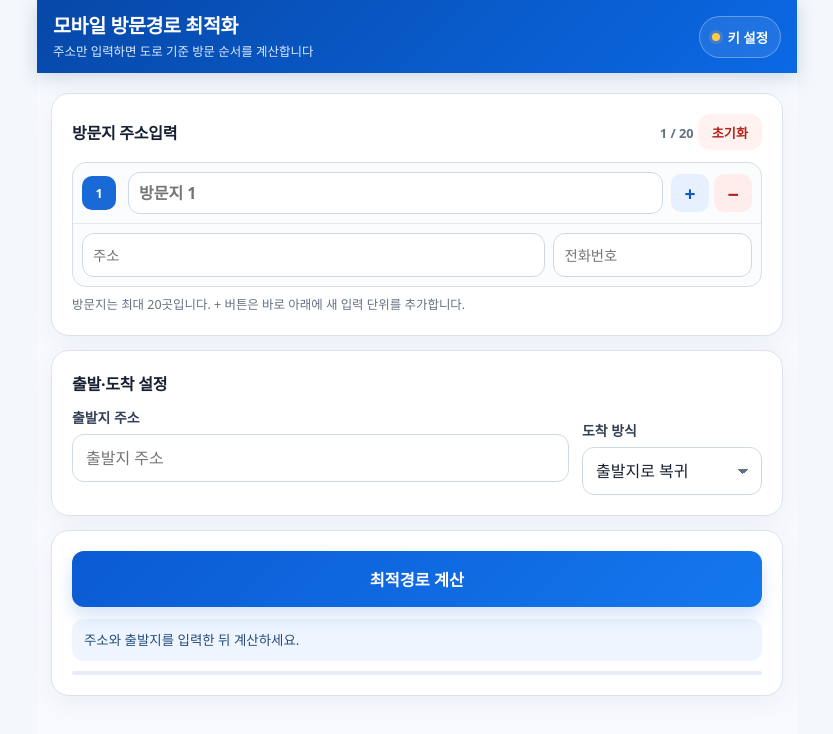
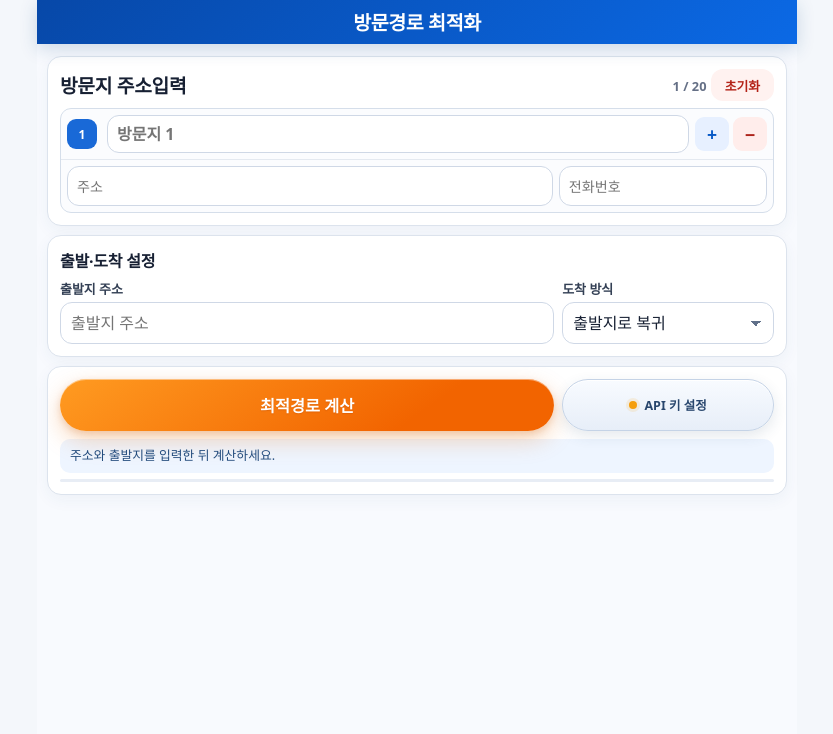
Before and after one commit to KGS777/s, a plain HTML site: page index.html in a window 1280 px wide. Shown: the whole page, without its empty margins (223-1056 px from the left). Drawn offline with nearby package versions, Linux system fonts and the light colour scheme.

Commit message:
Update index.html
디자인 개선

```diff
--- a/index.html
+++ b/index.html
@@ -27,53 +27,56 @@
     button{touch-action:manipulation}
     .app{width:min(100%,760px);min-height:100vh;margin:0 auto;background:#f8fafe}
     .topbar{
-      position:sticky;top:0;z-index:1000;display:flex;align-items:center;justify-content:space-between;
-      gap:12px;padding:14px max(16px,env(safe-area-inset-right)) 13px max(16px,env(safe-area-inset-left));
+      position:sticky;top:0;z-index:1000;display:flex;align-items:center;justify-content:center;
+      padding:11px max(14px,env(safe-area-inset-right)) 10px max(14px,env(safe-area-inset-left));
       color:#fff;background:linear-gradient(135deg,#0748a8,#0b69e5);box-shadow:0 5px 18px #16488130;
     }
-    .brand{min-width:0}
-    .brand h1{margin:0;font-size:1.13rem;line-height:1.25;letter-spacing:-.02em}
-    .brand p{margin:4px 0 0;font-size:.78rem;color:#dbeaff;white-space:nowrap;overflow:hidden;text-overflow:ellipsis}
-    .key-button{display:flex;align-items:center;gap:7px;min-height:42px;border:1px solid #ffffff50;border-radius:999px;padding:0 12px;color:#fff;background:#ffffff16;font-size:.84rem;font-weight:700}
+    .brand h1{margin:0;font-size:1.16rem;line-height:1.2;letter-spacing:-.02em}
     .key-dot{width:8px;height:8px;border-radius:50%;background:#ffca4b;box-shadow:0 0 0 3px #ffca4b28}
     .key-dot.ready{background:#6ce9a6;box-shadow:0 0 0 3px #6ce9a628}
-    main{padding:16px max(14px,env(safe-area-inset-right)) calc(36px + env(safe-area-inset-bottom)) max(14px,env(safe-area-inset-left))}
-    .card{margin-bottom:14px;border:1px solid var(--line);border-radius:18px;background:var(--surface);box-shadow:0 8px 26px #294a7510;overflow:hidden}
-    .card-body{padding:17px}
-    .section-head{display:flex;align-items:center;justify-content:space-between;gap:12px;margin-bottom:12px}
+    main{padding:10px max(10px,env(safe-area-inset-right)) calc(24px + env(safe-area-inset-bottom)) max(10px,env(safe-area-inset-left))}
+    .card{margin-bottom:9px;border:1px solid var(--line);border-radius:14px;background:var(--surface);box-shadow:0 5px 16px #294a750d;overflow:hidden}
+    .card-body{padding:12px}
+    .section-head{display:flex;align-items:center;justify-content:space-between;gap:8px;margin-bottom:7px}
     .section-head h2{margin:0;font-size:1rem;letter-spacing:-.015em}
+    .visit-card .section-head h2{font-size:1.2rem}
     .count{font-size:.8rem;color:var(--muted);font-weight:700}
-    label{display:block;margin:0 0 7px;font-size:.87rem;font-weight:800;color:#344055}
+    label{display:block;margin:0 0 4px;font-size:.81rem;font-weight:800;color:#344055}
     input,select{
       width:100%;border:1px solid #cfd8e6;border-radius:12px;background:#fff;color:var(--ink);outline:none;
-      padding:12px 13px;min-height:48px;transition:border-color .15s,box-shadow .15s;
+      padding:9px 10px;min-height:42px;transition:border-color .15s,box-shadow .15s;
     }
     input:focus,select:focus{border-color:#2878e8;box-shadow:0 0 0 4px #2878e821}
-    select{appearance:none;background-image:linear-gradient(45deg,transparent 50%,#607089 50%),linear-gradient(135deg,#607089 50%,transparent 50%);background-position:calc(100% - 18px) 21px,calc(100% - 13px) 21px;background-size:5px 5px,5px 5px;background-repeat:no-repeat;padding-right:38px}
+    select{appearance:none;background-image:linear-gradient(45deg,transparent 50%,#607089 50%),linear-gradient(135deg,#607089 50%,transparent 50%);background-position:calc(100% - 17px) 18px,calc(100% - 12px) 18px;background-size:5px 5px,5px 5px;background-repeat:no-repeat;padding-right:32px}
     .hint{margin:8px 0 0;color:var(--muted);font-size:.78rem;line-height:1.55}
-    .field+.field{margin-top:13px}
-    .inline-grid{display:grid;grid-template-columns:1fr;gap:13px}
+    .field+.field{margin-top:0}
+    .inline-grid{display:grid;grid-template-columns:minmax(0,7fr) minmax(108px,3fr);gap:8px}
+    .custom-end{grid-column:1/-1}
     .btn{border:0;border-radius:12px;min-height:45px;padding:0 14px;font-weight:800;cursor:pointer}
     .btn:disabled{opacity:.55;cursor:wait}
-    .btn-text{min-height:36px;color:var(--danger);background:#fff2f0;font-size:.82rem}
-    .btn-primary{width:100%;min-height:56px;color:#fff;background:linear-gradient(135deg,var(--blue),#1477ee);box-shadow:0 9px 18px #0b5bd32b;font-size:1.02rem}
+    .btn-text{min-height:32px;color:var(--danger);background:#fff2f0;font-size:.8rem}
+    .route-actions{display:grid;grid-template-columns:minmax(0,7fr) minmax(106px,3fr);gap:8px;align-items:stretch}
+    .btn-primary{width:100%;min-height:52px;border-radius:999px;color:#fff;background:linear-gradient(145deg,#ff9b21,#f26400 72%);box-shadow:0 9px 23px #ee720044,0 3px 7px #b84c0030,inset 0 1px 0 #ffffff70;font-size:1.02rem;text-shadow:0 1px 1px #a63c0040}
     .btn-primary:active{transform:translateY(1px)}
     .btn-secondary{color:var(--blue-dark);background:#eaf2ff}
-    .visit-list{display:grid;gap:10px}
-    .visit-entry{border:1px solid #d5deea;border-radius:14px;background:#fbfcfe;overflow:hidden}
-    .visit-top{display:grid;grid-template-columns:38px minmax(0,1fr) auto;gap:8px;align-items:center;padding:9px;border-bottom:1px solid #e4e9f0}
-    .visit-number{display:grid;place-items:center;width:34px;height:34px;border-radius:10px;color:#fff;background:#1969d7;font-size:.78rem;font-weight:900}
-    .visit-top input{min-height:42px;padding:9px 10px;font-weight:750}
-    .visit-buttons{display:flex;gap:5px}
-    .visit-buttons button{display:grid;place-items:center;width:38px;height:38px;min-height:38px;padding:0;border:0;border-radius:10px;font-size:1.2rem;font-weight:900}
+    .api-key-button{display:flex;align-items:center;justify-content:center;gap:7px;min-height:52px;border:1px solid #c5d3e6;border-radius:999px;padding:0 9px;color:#28466d;background:linear-gradient(180deg,#f8fbff,#e7eef8);box-shadow:0 5px 14px #334d6d20,inset 0 1px 0 #fff;font-size:.78rem;font-weight:850;white-space:nowrap}
+    .api-key-button .key-dot{background:#f59e0b;box-shadow:0 0 0 3px #f59e0b20}
+    .api-key-button .key-dot.ready{background:#17a05d;box-shadow:0 0 0 3px #17a05d20}
+    .visit-list{display:grid;gap:7px}
+    .visit-entry{border:1px solid #d5deea;border-radius:11px;background:#fbfcfe;overflow:hidden}
+    .visit-top{display:grid;grid-template-columns:34px minmax(0,1fr) auto;gap:6px;align-items:center;padding:6px;border-bottom:1px solid #e4e9f0}
+    .visit-number{display:grid;place-items:center;width:30px;height:30px;border-radius:9px;color:#fff;background:#1969d7;font-size:.75rem;font-weight:900}
+    .visit-top input{min-height:38px;padding:7px 9px;font-weight:750}
+    .visit-buttons{display:flex;gap:4px}
+    .visit-buttons button{display:grid;place-items:center;width:34px;height:34px;min-height:34px;padding:0;border:0;border-radius:9px;font-size:1.1rem;font-weight:900}
     .visit-add{color:#0759c6;background:#e7f0ff}
     .visit-delete{color:#ad241b;background:#ffedeb}
-    .visit-bottom{display:grid;grid-template-columns:minmax(0,1.75fr) minmax(112px,.75fr);gap:8px;padding:9px}
-    .visit-bottom input{min-width:0;min-height:44px;padding:9px 10px;font-size:.9rem}
-    .status{margin-top:12px;border-radius:12px;padding:11px 12px;background:#eef5ff;color:#244c7d;font-size:.84rem;line-height:1.5}
+    .visit-bottom{display:grid;grid-template-columns:minmax(0,1.75fr) minmax(108px,.75fr);gap:6px;padding:6px}
+    .visit-bottom input{min-width:0;min-height:40px;padding:7px 9px;font-size:.88rem}
+    .status{margin-top:8px;border-radius:10px;padding:8px 10px;background:#eef5ff;color:#244c7d;font-size:.8rem;line-height:1.35}
     .status.error{background:#fff0ee;color:#9f2118}
     .status.success{background:#eaf8f0;color:#126a3a}
-    .progress{height:4px;margin-top:10px;border-radius:999px;background:#e8edf5;overflow:hidden}
+    .progress{height:3px;margin-top:6px;border-radius:999px;background:#e8edf5;overflow:hidden}
     .progress>span{display:block;width:0;height:100%;border-radius:inherit;background:#1872e8;transition:width .25s}
     .results[hidden]{display:none}
     .summary{display:grid;grid-template-columns:repeat(3,1fr);gap:8px;margin-bottom:12px}
@@ -109,8 +112,7 @@
     .dialog-actions .wide{grid-column:1/-1}
     .dialog-delete{color:var(--danger);background:#fff0ee}
     @media(min-width:620px){
-      main{padding-top:20px}.inline-grid{grid-template-columns:1fr 180px}.custom-end{grid-column:1/-1}
-      .card-body{padding:20px}.brand h1{font-size:1.22rem}
+      main{padding-top:12px}.brand h1{font-size:1.22rem}
     }
     @media(prefers-reduced-motion:reduce){*{scroll-behavior:auto!important;transition:none!important}}
   </style>
@@ -119,23 +121,18 @@
   <div class="app">
     <header class="topbar">
       <div class="brand">
-        <h1>모바일 방문경로 최적화</h1>
-        <p>주소만 입력하면 도로 기준 방문 순서를 계산합니다</p>
+        <h1>방문경로 최적화</h1>
       </div>
-      <button class="key-button" id="openKey" type="button" aria-label="TMAP API 키 설정">
-        <span class="key-dot" id="keyDot"></span><span id="keyState">키 설정</span>
-      </button>
     </header>
 
     <main>
-      <section class="card">
+      <section class="card visit-card">
         <div class="card-body">
           <div class="section-head">
             <h2>방문지 주소입력</h2>
             <div><span class="count" id="addressCount">0 / 20</span> <button class="btn btn-text" id="clearAddresses" type="button">초기화</button></div>
           </div>
           <div class="visit-list" id="visitInputs"></div>
-          <p class="hint">방문지는 최대 20곳입니다. + 버튼은 바로 아래에 새 입력 단위를 추가합니다.</p>
         </div>
       </section>
 
@@ -164,7 +161,12 @@
 
       <section class="card">
         <div class="card-body">
-          <button class="btn btn-primary" id="calculate" type="button">최적경로 계산</button>
+          <div class="route-actions">
+            <button class="btn btn-primary" id="calculate" type="button">최적경로 계산</button>
+            <button class="api-key-button" id="openKey" type="button" aria-label="TMAP API 키 설정">
+              <span class="key-dot" id="keyDot"></span><span id="keyState">API 키 설정</span>
+            </button>
+          </div>
           <div class="status" id="status" role="status" aria-live="polite">주소와 출발지를 입력한 뒤 계산하세요.</div>
           <div class="progress" aria-hidden="true"><span id="progressBar"></span></div>
         </div>
@@ -260,7 +262,7 @@
     function setKeyState(){
       const ready = Boolean(state.apiKey);
       $('keyDot').classList.toggle('ready',ready);
-      $('keyState').textContent = ready ? '키 설정됨' : '키 설정';
+      $('keyState').textContent = ready ? '키 설정됨' : 'API 키 설정';
     }
     function currentStartTime(){
       const now = new Date();
```
